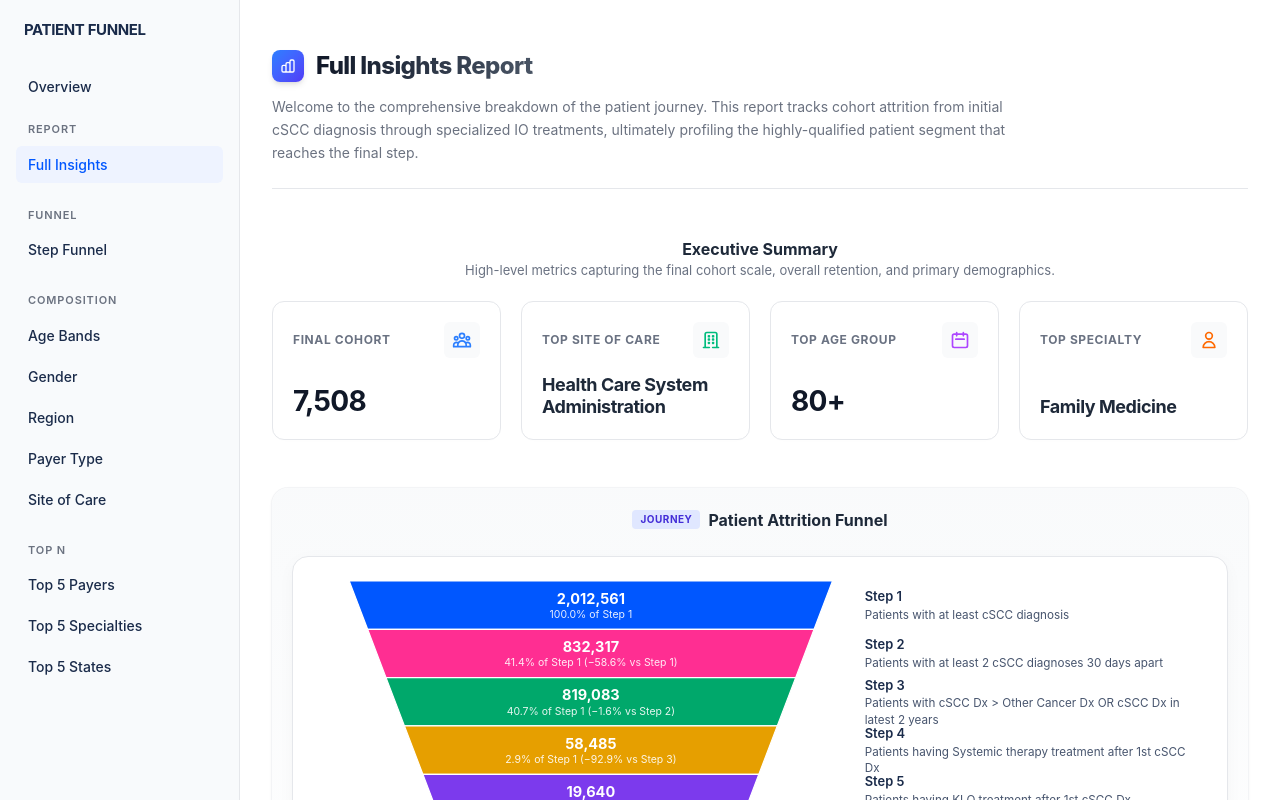
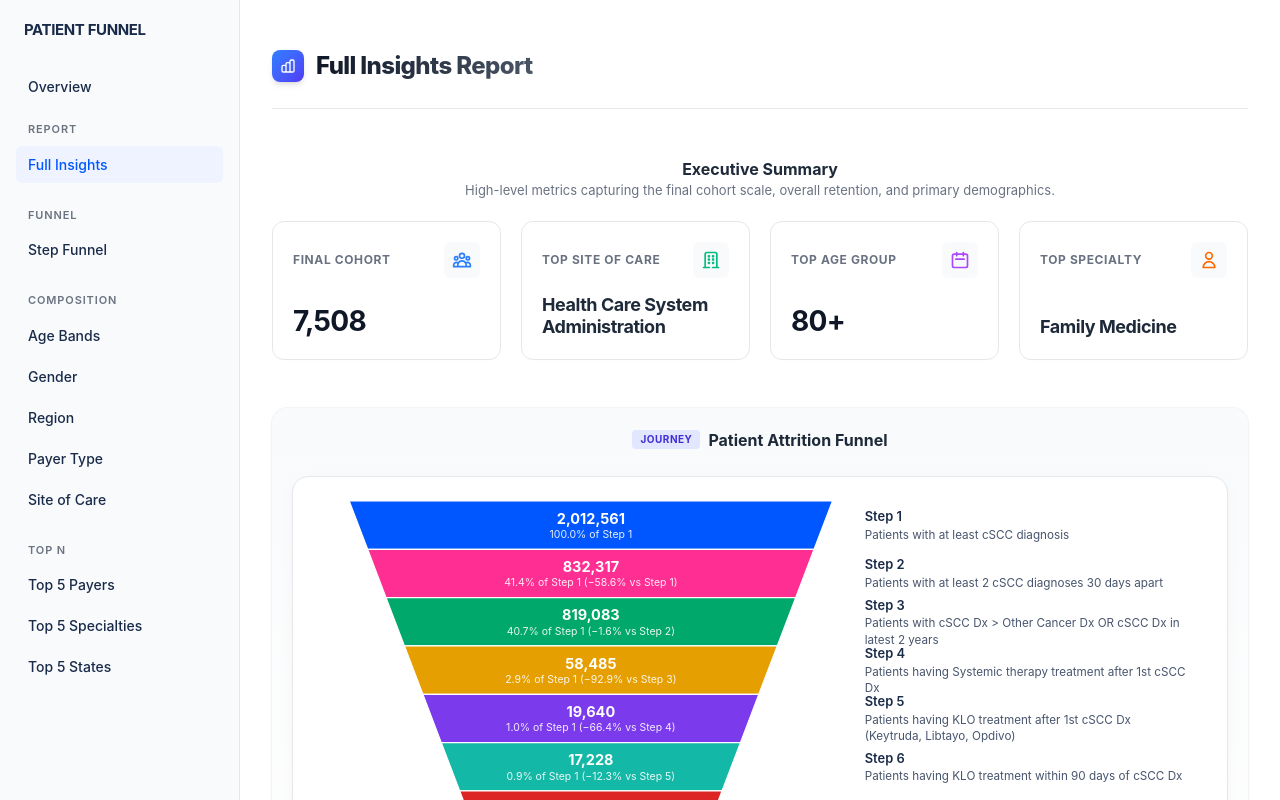
Before and after one commit to Vishw-modi/ARD-Charts, a Next.js app: page /report in a window 1280 px wide. Shown: the top 800 px of the page. Built offline with nearby package versions, Linux system fonts and the light colour scheme.

Commit message:
remove a text from the final report page

```diff
--- a/app/report/page.tsx
+++ b/app/report/page.tsx
@@ -66,9 +66,7 @@ export default function ReportPage() {
             Full Insights Report
           </h1>
         </div>
-        <p className="max-w-3xl text-[14px] leading-relaxed text-muted">
-          Welcome to the comprehensive breakdown of the patient journey. This report tracks cohort attrition from initial cSCC diagnosis through specialized IO treatments, ultimately profiling the highly-qualified patient segment that reaches the final step.
-        </p>
+
       </div>
 
       {/* SECTION 1: KPIs */}
```
